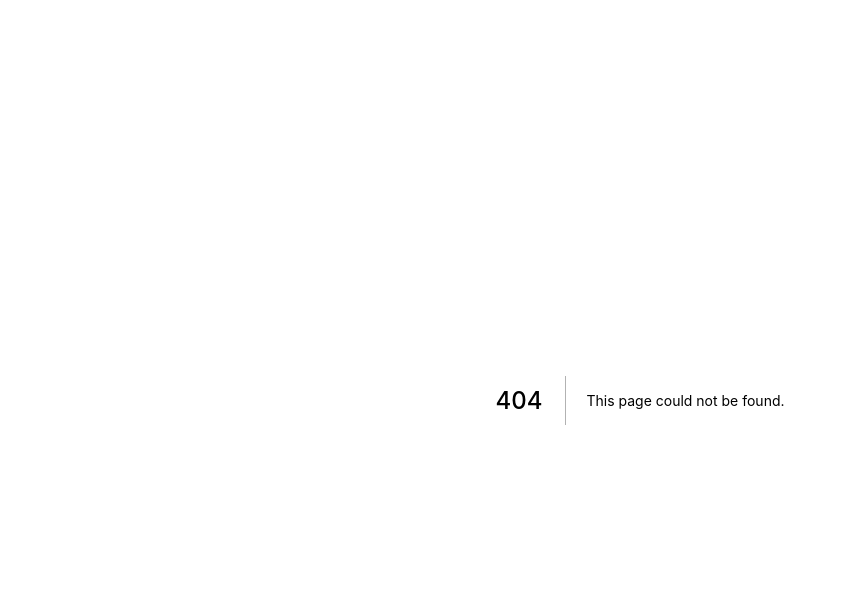
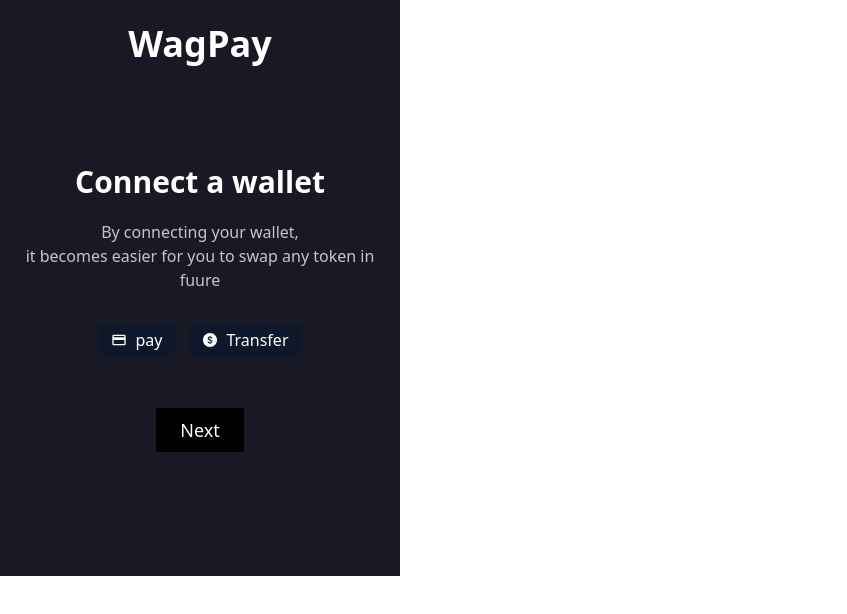
Before and after one commit to sk1122/wagpay-extension, a Next.js app: page /componets/intro in a window 1280 px wide. Before the commit this address had no page. Shown: the top 614 px of the page, without its empty margins (0-847 px from the left). Built offline with nearby package versions, Linux system fonts and the light colour scheme.

Commit message:
intial commit

```diff
--- /dev/null
+++ b/pages/componets/BadgeButton.jsx
@@ -0,0 +1,16 @@
+import { AiFillCaretDown, AiFillDollarCircle } from "react-icons/ai";
+import { MdPayment } from "react-icons/md";
+
+const BadgeButton = ({ icon, text }) => {
+    return (
+        <>
+            <div className="drop-shadow-sm px-3 py-1 flex bg[#191926] bg-slate-900 items-center mx-2 ">
+                {icon}
+                <p className="ml-2">{text}</p>
+            </div>
+        </>
+    )
+}
+
+
+export default BadgeButton;
--- /dev/null
+++ b/pages/componets/InputForToken.jsx
@@ -0,0 +1,11 @@
+import { AiFillCaretDown, AiFillDollarCircle } from "react-icons/ai";
+import { MdPayment } from "react-icons/md";
+
+
+const InputForToken = () => {
+    return (
+        <input type="number" value={1} className="w-full text-black text-sm focus:outline-none p-2" />
+    )
+}
+
+export default InputForToken;
--- /dev/null
+++ b/pages/componets/SelectBridge.jsx
@@ -0,0 +1,14 @@
+const SelectBridge = () => {
+    return (
+        <>
+            <select className="bg-slate-800 text-sm font-bold p-2 m-auto">
+                <option className="" selected value="">Select route or will be selected automatically </option>
+                <option value="lime">Lime</option>
+                <option value="coconut">Coconut</option>
+                <option value="mango">Mango</option>
+            </select>
+        </>
+    )
+}
+
+export default SelectBridge;
--- /dev/null
+++ b/pages/componets/SelectToken.jsx
@@ -0,0 +1,14 @@
+import { AiFillCaretDown, AiFillDollarCircle } from "react-icons/ai";
+import { MdPayment } from "react-icons/md";
+
+
+const SelectToken = () => {
+    return (
+        <div className="bg-black flex items-center px-6 py-2 text-sm">
+            <button>Eth</button>
+            <AiFillCaretDown />
+        </div>
+    )
+}
+
+export default SelectToken;
--- /dev/null
+++ b/pages/componets/intro.jsx
@@ -0,0 +1,33 @@
+import { AiFillCaretDown, AiFillDollarCircle, AiFillThunderbolt } from "react-icons/ai";
+import { MdPayment } from "react-icons/md";
+import BadgeButton from "./BadgeButton";
+
+const Intro = ({ nextScreen, setNextScreen }) => {
+    return (
+        <>
+            <div className="text-white h-full overflow-hidden relative w-[400px] max-w-2xl bg-[#191926] px-4 py-6 ">
+                <div className=" w-full flex justify-center  mb-9  ">
+                    <h1 className="font-bold text-4xl text-center">WagPay</h1>
+                </div>
+                <div className="text-center w-full py-11  mb-10">
+                    <h2 className="text-3xl py-5 font-bold">Connect a wallet</h2>
+                    <div className="opacity-75 mb-8">
+                        <p className="">By connecting your wallet,</p>
+                        <p>
+                            it becomes easier for you to swap any token
+                            in fuure
+                        </p>
+                    </div>
+                    <div className="flex justify-center mb-9  ">
+                        <BadgeButton icon={<MdPayment />} text="pay" />
+                        <BadgeButton icon={<AiFillDollarCircle />} text="Transfer" />
+                    </div>
+                    <button className="bg-black px-6 py-2 text-lg my-4  " onClick={() => { setNextScreen(false) }}>Next</button>
+                </div>
+            </div>
+        </>
+
+    )
+}
+
+export default Intro;
--- a/pages/index.js
+++ b/pages/index.js
@@ -1,69 +1,95 @@
-import Head from 'next/head'
-import Image from 'next/image'
-import styles from '../styles/Home.module.css'
+import { useState, useEffect } from "react";
+import { AiFillCaretDown, AiFillDollarCircle, AiFillThunderbolt } from "react-icons/ai";
+import { MdPayment } from "react-icons/md";
+import { BadgeButton } from "./componets/BadgeButton";
+import InputForToken from "./componets/InputForToken";
+import Intro from "./componets/intro";
+import SelectBridge from "./componets/SelectBridge";
+import SelectToken from "./componets/SelectToken";
+import Web3Modal from 'web3modal';
+import WalletConnectProvider from '@walletconnect/web3-provider'
+import Authereum from "authereum";
+const INFURA_ID = '460f40a260564ac4a4f4b3fffb032dad';
+import { ethers } from "ethers";
 
-export default function Home() {
+
+function WagPay() {
+  const connectETH = async () => {
+    const providerOptions = {
+      walletconnect: {
+        package: WalletConnectProvider,
+        options: {
+          infuraId: INFURA_ID,
+          rpc: {
+            1: "https://mainnet.infura.io/v3/" + process.env.myINFURA_ID,
+            42: "https://kovan.infura.io/v3/" + process.env.myINFURA_ID,
+            137: "https://polygon-mainnet.infura.io/v3/" + process.env.myINFURA_ID,
+            80001: "https://rpc-mumbai.matic.today",
+          },
+        },
+        display: {
+          description: "Scan with a wallet to connect",
+        },
+      },
+    };
+    const web3modal = new Web3Modal({
+      providerOptions,
+    })
+
+    try {
+      const provider = await web3modal.connectTo("walletconnect")
+      const ethProvider = new ethers.providers.Web3Provider(provider)
+      setProvider(ethProvider)
+      return provider
+    } catch (e) {
+      console.log(e)
+    }
+  }
   return (
-    <div className={styles.container}>
-      <Head>
-        <title>Create Next App</title>
-        <meta name="description" content="Generated by create next app" />
-        <link rel="icon" href="/favicon.ico" />
-      </Head>
+    <div className="text-white h-full overflow-hidden relative w-[400px] max-w-2xl bg-[#191926] px-4 py-6 ">
+      <div className=" w-full flex justify-center  mb-9  ">
+        <h1 className="font-bold text-4xl text-center">WagPay</h1>
+      </div>
 
-      <main className={styles.main}>
-        <h1 className={styles.title}>
-          Welcome to <a href="https://nextjs.org">Next.js!</a>
-        </h1>
+      <div>
+        <h2>I WANT TO SWAP</h2>
+        <div className="flex justify-between bg-slate-900 my-2">
+          <InputForToken />
+          <SelectToken />
+        </div>
+        <h1>TO</h1>
+        <div className="flex justify-between bg-slate-900 my-2">
+          <InputForToken />
+          <SelectToken />
+        </div>
+      </div>
 
-        <p className={styles.description}>
-          Get started by editing{' '}
-          <code className={styles.code}>pages/index.js</code>
-        </p>
 
-        <div className={styles.grid}>
-          <a href="https://nextjs.org/docs" className={styles.card}>
-            <h2>Documentation &rarr;</h2>
-            <p>Find in-depth information about Next.js features and API.</p>
-          </a>
-
-          <a href="https://nextjs.org/learn" className={styles.card}>
-            <h2>Learn &rarr;</h2>
-            <p>Learn about Next.js in an interactive course with quizzes!</p>
-          </a>
-
-          <a
-            href="https://github.com/vercel/next.js/tree/canary/examples"
-            className={styles.card}
-          >
-            <h2>Examples &rarr;</h2>
-            <p>Discover and deploy boilerplate example Next.js projects.</p>
-          </a>
-
-          <a
-            href="https://vercel.com/new?utm_source=create-next-app&utm_medium=default-template&utm_campaign=create-next-app"
-            className={styles.card}
-          >
-            <h2>Deploy &rarr;</h2>
-            <p>
-              Instantly deploy your Next.js site to a public URL with Vercel.
-            </p>
-          </a>
-        </div>
-      </main>
-
-      <footer className={styles.footer}>
-        <a
-          href="https://vercel.com?utm_source=create-next-app&utm_medium=default-template&utm_campaign=create-next-app"
-          target="_blank"
-          rel="noopener noreferrer"
-        >
-          Powered by{' '}
-          <span className={styles.logo}>
-            <Image src="/vercel.svg" alt="Vercel Logo" width={72} height={16} />
-          </span>
-        </a>
-      </footer>
+      <div className="py-6">
+        <p className="text-sm font-bold ">Gas fees will be : <span className=" text-white text-2xl">{12}</span></p>
+        <p className="text-sm font-bold text-[#27AE60] ">slippage fees wil be  : <span className="text-white text-2xl">{12}</span></p>
+        <p className="text-sm font-bold text-[#2D9CDB] ">Bridge fess wil be  : <span className="text-white text-2xl">{12}</span></p>
+      </div>
+      <div>
+        <SelectBridge />
+      </div>
+      <div className="w-full flex justify-center py-10 text-sm">
+        <button className="bg-[#49755B] cursor-pointer px-6 py-4 flex items-center " onClick={connectETH}>WagPay <AiFillThunderbolt className="ml-3 text-yellow-500" /></button>
+      </div>
     </div>
   )
 }
+
+
+export default function Home() {
+
+  const [isSettingOpen, setIsSettingOpen] = useState(false)
+  const [nextScreen, setNextScreen] = useState(true);
+
+
+  return (
+    <>
+      {nextScreen ? <Intro nextScreen={nextScreen} setNextScreen={setNextScreen} /> : <WagPay />}
+    </>
+  );
+}
--- /dev/null
+++ b/postcss.config.js
@@ -0,0 +1,6 @@
+module.exports = {
+  plugins: {
+    tailwindcss: {},
+    autoprefixer: {},
+  },
+}
--- a/styles/globals.css
+++ b/styles/globals.css
@@ -1,16 +1,18 @@
-html,
-body {
-  padding: 0;
-  margin: 0;
-  font-family: -apple-system, BlinkMacSystemFont, Segoe UI, Roboto, Oxygen,
-    Ubuntu, Cantarell, Fira Sans, Droid Sans, Helvetica Neue, sans-serif;
+@tailwind base;
+@tailwind components;
+@tailwind utilities;
+
+
+
+
+
+
+
+
+
+
+
+.connect {
+    width: 800px;
+    height: 900px;
 }
-
-a {
-  color: inherit;
-  text-decoration: none;
-}
-
-* {
-  box-sizing: border-box;
-}
--- /dev/null
+++ b/tailwind.config.js
@@ -0,0 +1,11 @@
+
+module.exports = {
+  content: [
+    "./pages/**/*.{js,ts,jsx,tsx}",
+    "./components/**/*.{js,ts,jsx,tsx}",
+  ],
+  theme: {
+    extend: {},
+  },
+  plugins: [],
+}
```
Also changed, not shown: package.json (+12 -3 lines), public/manifest.json (added), 1 other file (tests, documents, lock files or other folders).
